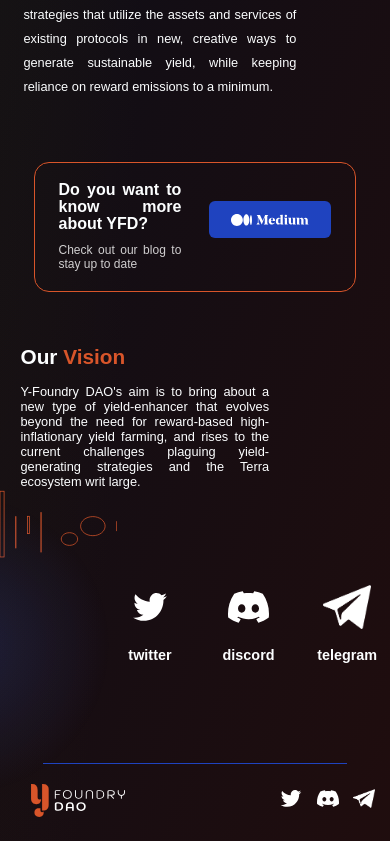
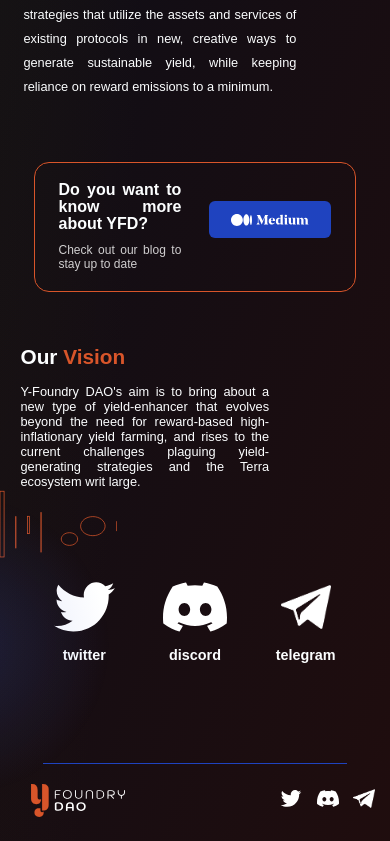
Before and after one commit to Y-Foundry-Dao/yfoundry-frontend, a React (Create React App) app in the folder landing-page/: page / in a window 390 px wide. Shown: the part 1025-1866 px from the top of the page. Built offline with nearby package versions, Linux system fonts and the light colour scheme; a web font is replaced by a local one.

Commit message:
Made changes to Ul width to fix smooshed icons on mobile safari browsers

```diff
--- a/landing-page/src/components/layout/Community.tsx
+++ b/landing-page/src/components/layout/Community.tsx
@@ -132,8 +132,8 @@ const Header = styled.h4`
 
 const Ul = styled.ul`
   list-style-type:none;
-  width:33%;
-  gap:60px;
+  width:80%;
+  gap:20px;
   padding:0;
   font-weight:600;
   display:flex;
@@ -150,14 +150,13 @@ const Ul = styled.ul`
 `
 
 const Li = styled.li`
-  width:30%;
+  width:20%;
   display:flex;
   flex-direction:column;
   align-items:center;
 `
 
 const Img = styled.img`
-  width:80%;
   height:50px;
   margin:0;
   padding:0;
```
